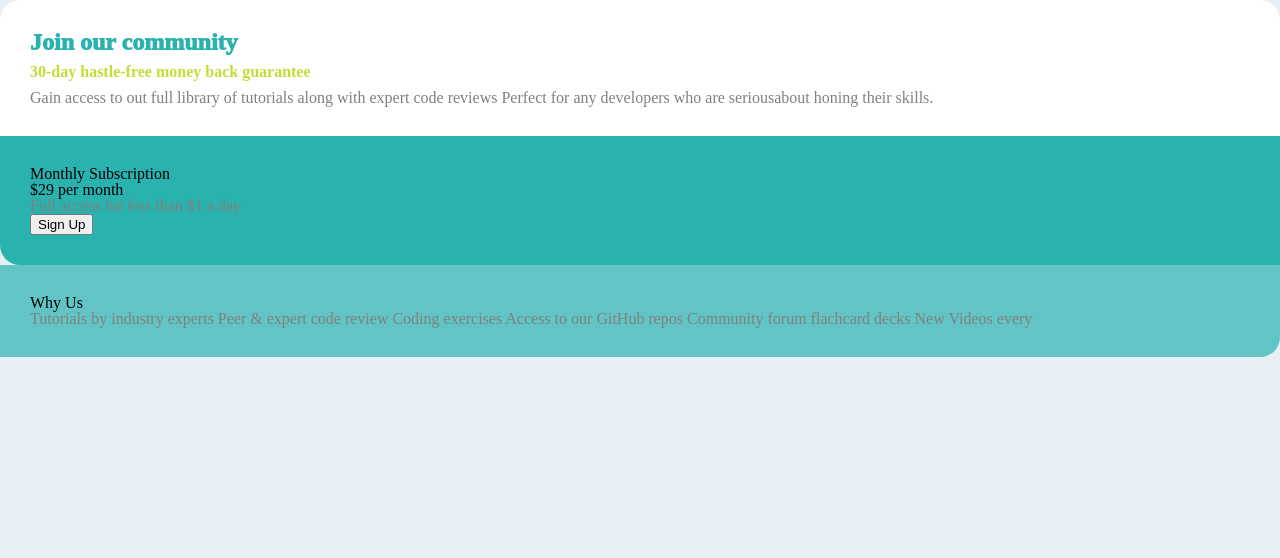
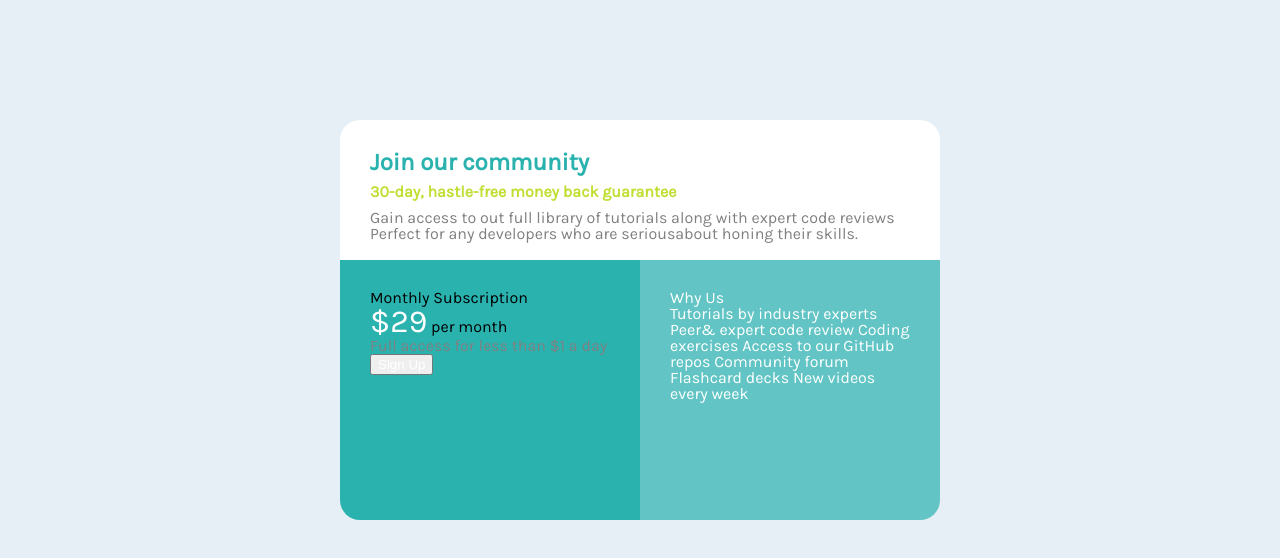
Before and after one commit to apsshrinet/single-price-grid-component, a plain HTML site: page index.html in a window 1280 px wide. Drawn offline with Linux system fonts and the light colour scheme.

Commit message:
Update index.html

```diff
--- a/index.html
+++ b/index.html
@@ -11,13 +11,13 @@
 
 </head>
 <body>
-  <div id="box-container">
+  <div class="container">
     <div id="box1">
         <h3 class="joincommunity">
           Join our community
         </h3>
         <h4 class="day30">
-          30-day hastle-free money back guarantee
+          30-day, hastle-free money back guarantee
         </h4>
         <p>
           Gain access to out full library of tutorials along with expert code reviews Perfect for any developers who are seriousabout honing their skills.
@@ -27,16 +27,18 @@
         <h4>
             Monthly Subscription
         </h4>
-        <span id="29dollar">$29</span>
-        <span id="permonth">per month</span>
+        <span id="dollar29">$29</span>
+        <span  id="permonth">per month</span>
         <p>Full access for less than $1 a day</p>
-        <button  type="submit" id="Signup">Sign Up</button>
+        <button class="white_word"  type="submit" id="Signup">Sign Up</button>
     </div>
     <div id="box3">
-      <h4>
+      <h4 class="white_word">
           Why Us
       </h4>
-      <p>Tutorials by industry experts Peer & expert code review Coding exercises Access to our GitHub repos Community forum flachcard decks New Videos every</p>
+      <p class="white_word">
+        Tutorials by industry experts Peer& expert code review Coding exercises Access to our GitHub repos Community forum Flashcard decks New videos every week
+      </p>
     </div>
   </div>
 </body>
```
